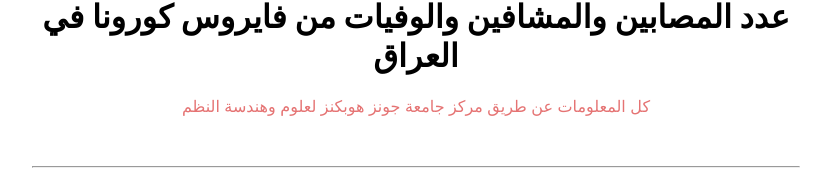
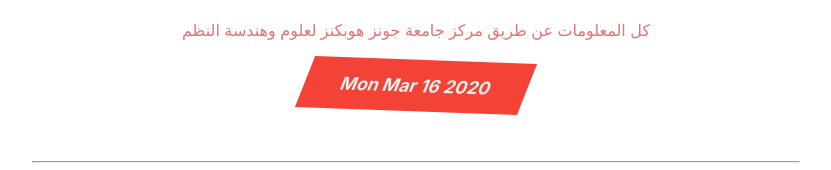
Before and after one commit to UrNas/coronavirus-tracker-iraq, a Next.js app: page / in a window 1280 px wide. Shown: the part 195-365 px from the top of the page, without its empty margins (363-1194 px from the left). Built offline with nearby package versions, Linux system fonts and the light colour scheme; no server answers.

Commit message:
add useCoron hook 😔, it should be removeCorona, but react hook rule reject it

```diff
--- a/src/components/coronavirustatus.js
+++ b/src/components/coronavirustatus.js
@@ -1,31 +1,12 @@
-import { useState, useContext, useEffect } from "react";
-import fetch from "isomorphic-unfetch";
 import { CircularProgress  } from "@material-ui/core";
 
-import { BaseUrlContext } from "./baseurlcontext";
+import { useCorona } from "../hooks";
 const arabicStatusNames = {
     confirmed: "المصابين",
     deaths: "الوفيات",
     recovered: "المشافين"
 }
 export default ({ status, background }) => {
-  const [iraqData, setIraqData] = useState(null);
-  const baseUrl = useContext(BaseUrlContext);
-  useEffect(() => {
-    let fetchStatus = true;
-    if (fetchStatus) {
-      fetch(`${baseUrl}${status.toLowerCase()}`).then(data => {
-        data.json().then(jsondata => {
-          const getIraq = jsondata.locations.filter(
-            item => item.country === "Iraq"
-          );
-          setIraqData(getIraq);
-        });
-      });
-    }
-    return () => {
-      fetchStatus === false;
-    };
-  }, []);
+  const iraqData = useCorona(status)
   return <div>{iraqData ? <h1>{arabicStatusNames[status]}: {iraqData[0].latest}</h1> : <h1><CircularProgress /></h1>}</div>;
 };
--- /dev/null
+++ b/src/hooks.js
@@ -0,0 +1,29 @@
+import { useState, useEffect, useContext } from "react";
+import fetch from 'isomorphic-unfetch'
+import { BaseUrlContext } from "./components/baseurlcontext";
+
+const useCorona = status => {
+  const [iraqData, setIraqData] = useState(null);
+  const baseUrl = useContext(BaseUrlContext);
+  useEffect(() => {
+    let fetchStatus = true;
+    if (fetchStatus) {
+      fetch(`${baseUrl}${status.toLowerCase()}`).then(data => {
+        data.json().then(jsondata => {
+          const getIraq = jsondata.locations.filter(
+            item => item.country === "Iraq"
+          );
+          setIraqData(getIraq);
+        });
+      });
+    }
+    return () => {
+      fetchStatus === false;
+    };
+  }, []);
+  return iraqData
+};
+
+export {
+    useCorona
+}
--- a/src/pages/index.js
+++ b/src/pages/index.js
@@ -1,12 +1,14 @@
 import CoronaviruStatus from '../components/coronavirustatus'
 
 const Index = () => {
+    const today = new Date().toString().split(' ').slice(0, 4).join(' ')
     return (
         <React.Fragment>
             <h1 className='header'>عدد المصابين والمشافين والوفيات من فايروس كورونا في العراق</h1>
             <span className='verfy'>
                 كل المعلومات عن طريق مركز جامعة جونز هوبكنز لعلوم وهندسة النظم
             </span>
+            <h4>{today}</h4>
             <hr style={{marginTop: '50px'}}/>
             <div className='container'>
                 <CoronaviruStatus status='confirmed' background='red'/>
--- a/src/static/main.css
+++ b/src/static/main.css
@@ -14,7 +14,7 @@
 }
 .header {
     text-align: center;
-    margin-top: 25%;
+    margin-top: 15%;
 }
 .verfy {
     display: block;
@@ -28,3 +28,13 @@
     padding: 15px;
     text-align: center;
 }
+h4 {
+    background-color: #f44336;
+    text-align: center;
+    padding: 15px;
+    width: 25%;
+    margin: 20px auto;
+    color: #eeeeee;
+    font-size: 1.1em;
+    transform: skew(-0.06turn, 2deg);
+}
```
